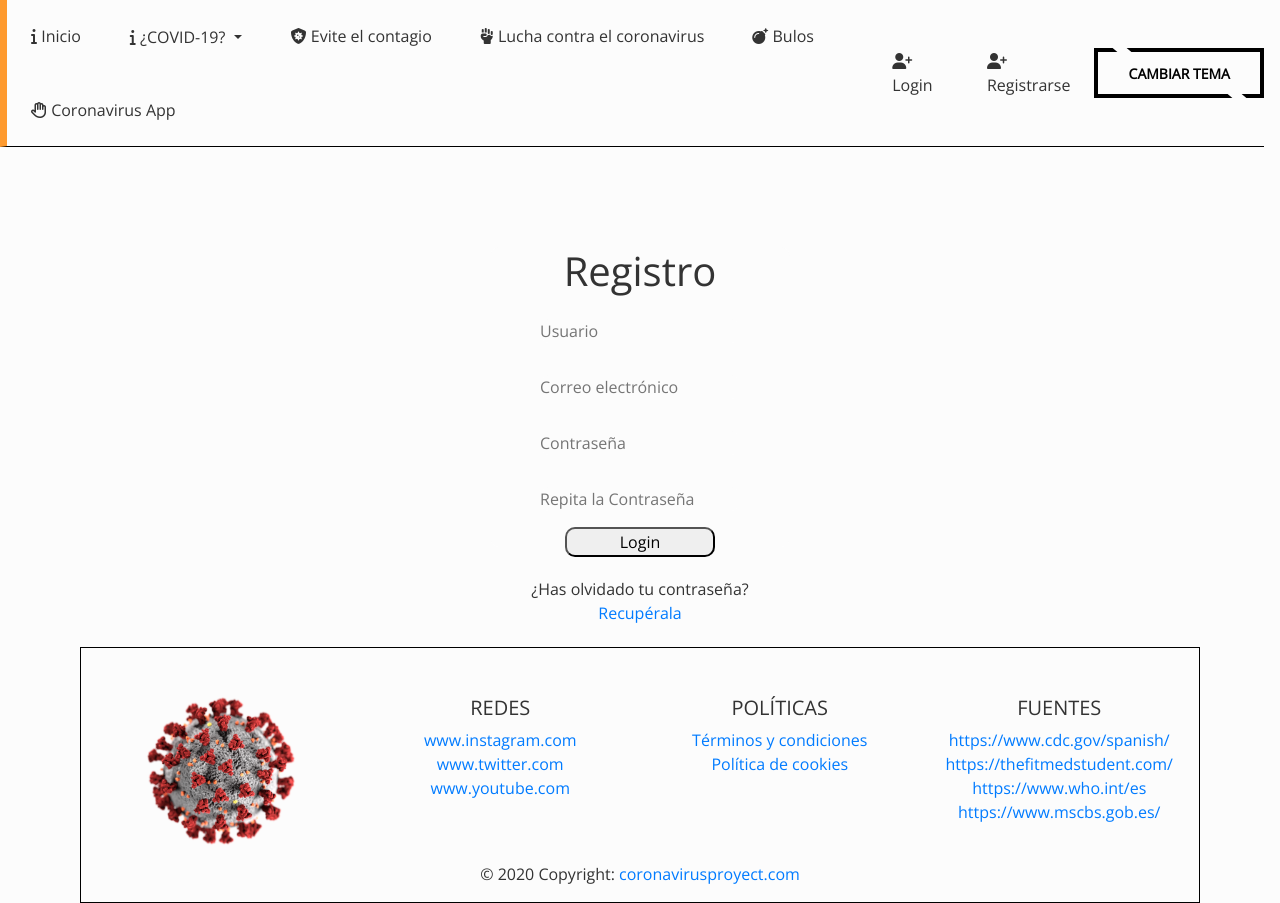
After one commit to BestCobid19/Pagina-Web, a PHP site: page /registro.php in a window 1280 px wide. The commit adds this page. Run offline with PHP 8.4, Linux system fonts and the light colour scheme; some libraries are stand-ins or nearby versions.

Commit message:
login registro

```diff
--- a/css/style.css
+++ b/css/style.css
@@ -182,8 +182,8 @@ html.transition *:after {
     margin: 100px auto;
     border: none;
     border-radius: 10px;
-    background-color: var(--color-text);
-    color:var(--bg-panel);
+    background-color: var(--bg);
+    color:var(--color-text);
     text-align: center;
     justify-items: center;
 
@@ -196,9 +196,18 @@ html.transition *:after {
     margin-bottom: 1rem;
     border-radius: 10px;
 }
-input[type=email],[type=password]{
+input[type=email],[type=password],[type=text]{
+    width:200px;
     border:none;
+    border-radius: 10px;
     outline:none;
+    background-color: var(--bg);
+    color:var(--color-text);
+
+}
+input[type=email]:focus,[type=password]:focus,[type=text]:focus{
+    border-color:dodgerBlue;
+    box-shadow:0 0 10px 0 dodgerBlue;
 }
 .logboton{
     width:150px;
--- /dev/null
+++ b/registro.php
@@ -0,0 +1,34 @@
+<?php
+include('header.php');
+?>
+
+
+<form class="inicio_sesion" action="index.php">
+    <div class="contenedor">
+        <div class="bloque">
+            <h1>Registro</h1>
+            <div class="txtb">
+                <input type="text" class="bloque" name="usuario" placeholder="Usuario">
+            </div>
+            <div class="txtb">
+                <input type="email" class="bloque" name="mail" placeholder="Correo electrónico">
+            </div>
+            <div class="txtb">
+                <input type="password" class="bloque" name="password" placeholder="Contraseña">
+            </div>
+            <div class="txtb">
+                <input type="password" class="bloque" name="password" placeholder="Repita la Contraseña">
+            </div>
+            <input type="submit" class="logboton" value="Login">
+            <div class="texto-inferior">
+                ¿Has olvidado tu contraseña? <a href="#">Recupérala</a>
+            </div>
+        </div>
+    </div>
+</form>
+
+
+
+<?php
+include('footer.php');
+?>
```
